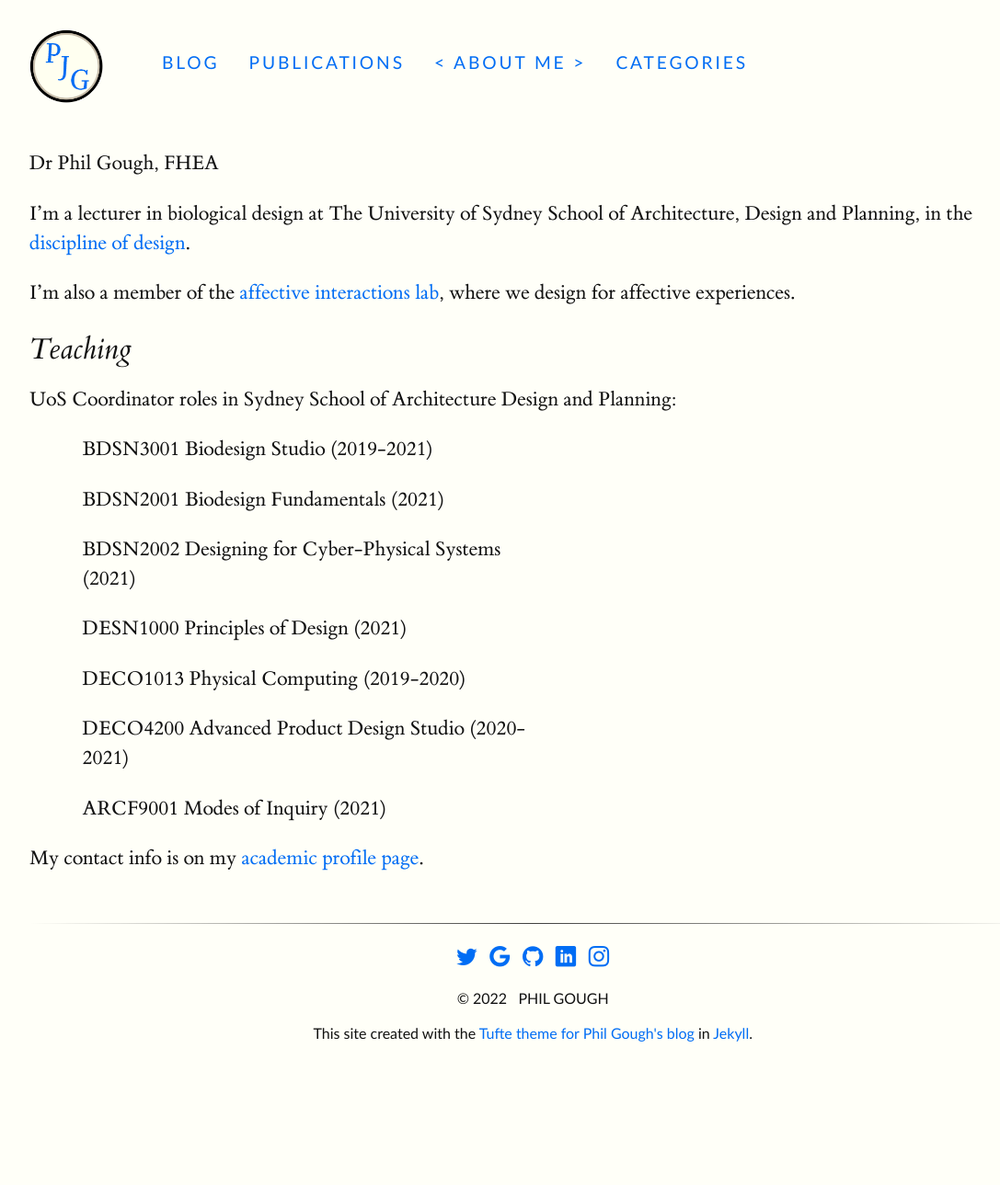
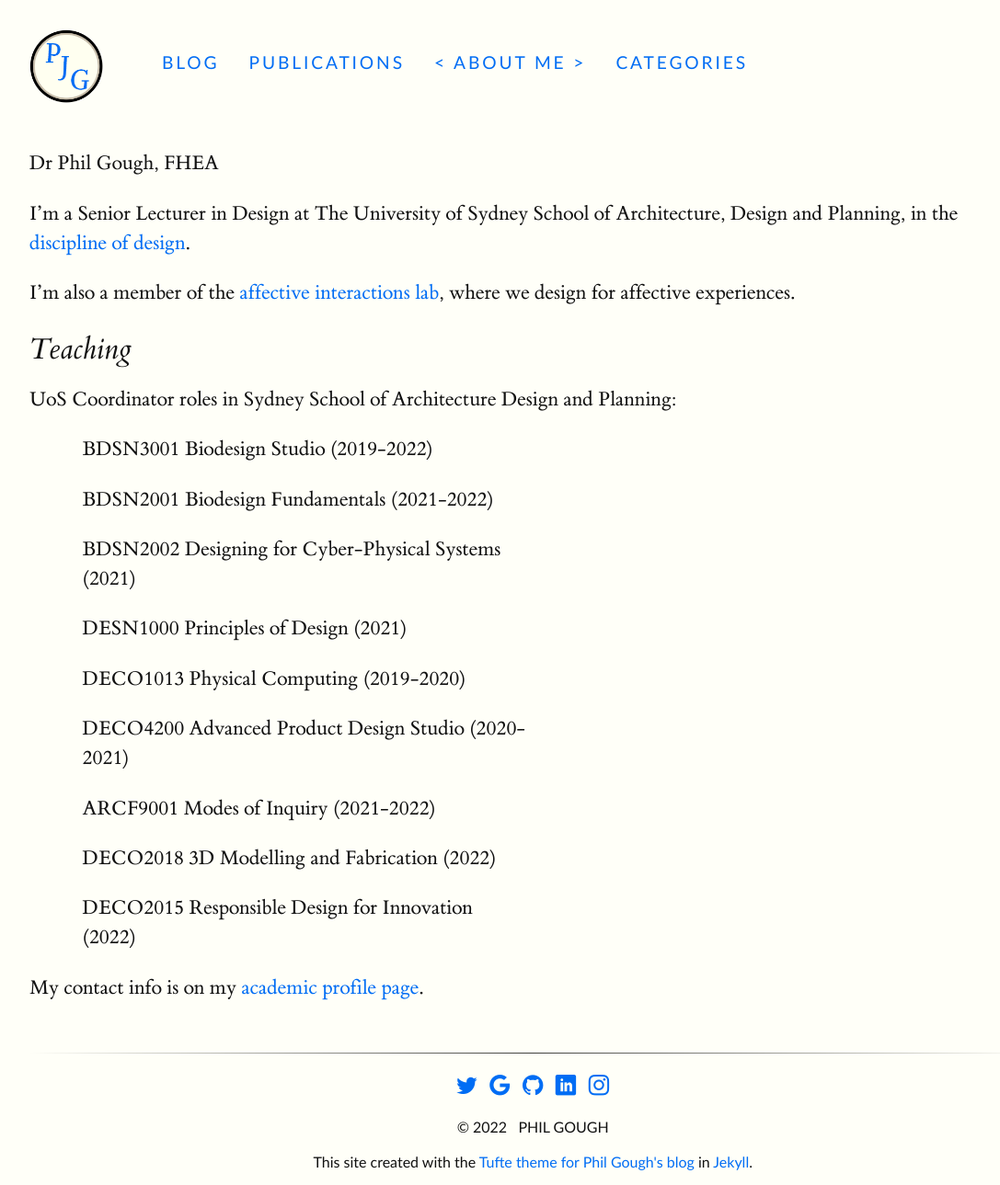
Before and after one commit to philgough/philgough.github.io, a Jekyll site: the page built from docs/about/index.md, in a window 1280 px wide. Shown: the whole page at 92% size, without its empty margins (32-1119 px from the left). Built offline with Jekyll 4.4.1, drawn with Linux system fonts in a browser that asks for light colours; some web fonts are replaced; before the commit the page ends 1149 px from its top, so only the background shows below that.

```diff
--- a/docs/about/index.md
+++ b/docs/about/index.md
@@ -6,18 +6,20 @@ permalink: /about/
 
 Dr Phil Gough, FHEA
 
-I'm a lecturer in biological design at The University of Sydney School of Architecture, Design and Planning, in the [discipline of design](https://design.sydney.edu.au).
+I'm a Senior Lecturer in Design at The University of Sydney School of Architecture, Design and Planning, in the [discipline of design](https://design.sydney.edu.au).
 
 I'm also a member of the [affective interactions lab](https://design.sydney.edu.au/research/affectiveinteractions/), where we design for affective experiences.
 
 ## Teaching
 UoS Coordinator roles in Sydney School of Architecture Design and Planning:
-- BDSN3001 Biodesign Studio (2019-2021)
-- BDSN2001 Biodesign Fundamentals (2021)
+- BDSN3001 Biodesign Studio (2019-2022)
+- BDSN2001 Biodesign Fundamentals (2021-2022)
 - BDSN2002 Designing for Cyber-Physical Systems (2021)
 - DESN1000 Principles of Design (2021)
 - DECO1013 Physical Computing (2019-2020)
 - DECO4200 Advanced Product Design Studio (2020-2021)
-- ARCF9001  Modes of Inquiry (2021)
+- ARCF9001 Modes of Inquiry (2021-2022)
+- DECO2018 3D Modelling and Fabrication (2022)
+- DECO2015 Responsible Design for Innovation (2022)
 
 My contact info is on my [academic profile page](https://www.sydney.edu.au/architecture/about/our-people/academic-staff/phillip-gough.html).
```
Also changed, not shown: docs/Publications/index.md (+3 -2 lines).
